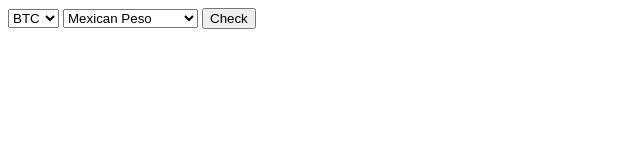
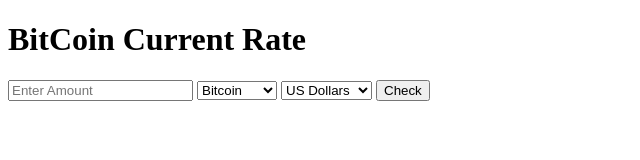
Before and after one commit to d-nop/node-epxress-btc-api, a website: page index.html in a window 1280 px wide. Shown: the whole page, without its empty margins (0-640 px from the left). Drawn offline with Linux system fonts and the light colour scheme.

Commit message:
modified to app to exchange rate instead

```diff
--- a/index.html
+++ b/index.html
@@ -15,20 +15,19 @@
         <!--[if lt IE 7]>
             <p class="browsehappy">You are using an <strong>outdated</strong> browser. Please <a href="#">upgrade your browser</a> to improve your experience.</p>
         <![endif]-->
+        <h1>BitCoin Current Rate</h1>
         <form action="/" method="post">
-
+            <input type="text" name="amount" placeholder="Enter Amount" required>
             <select name="crypto">
-                <option value="BTC">BTC</option>
-                <option value="ETH">ETH</option>
-                <option value="XRP">XRP</option>
-                <option value="BCH">BCH</option>
+                <option value="BTC">Bitcoin</option>
+                <option value="ETH">Ethereum</option>
+                <option value="LTC">Litecoin</option>
             </select>
 
             <select name="currency">
-                <option value="MXN">Mexican Peso</option>
-                <option value="USD">US Dollar</option>
-                <option value="JPY">Japanese Yen</option>
-                <option value="KRW">South Korean Won</option>
+                <option value="USD">US Dollars</option>
+                <option value="GBP">GB Pounds</option>
+                <option value="EUR">EU Euros</option>
             </select>
             <button type="submit" value="submit" name="button">Check</button>
 
```
Also changed, not shown: server.js (+23 -2 lines), README.md, 1 other file.
